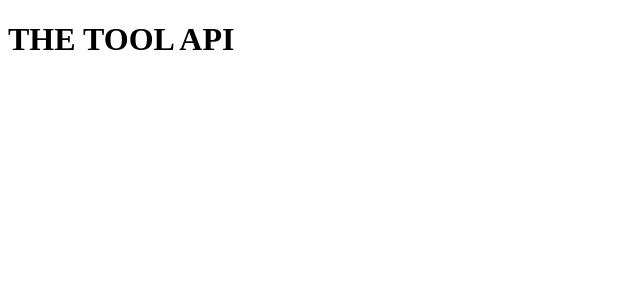
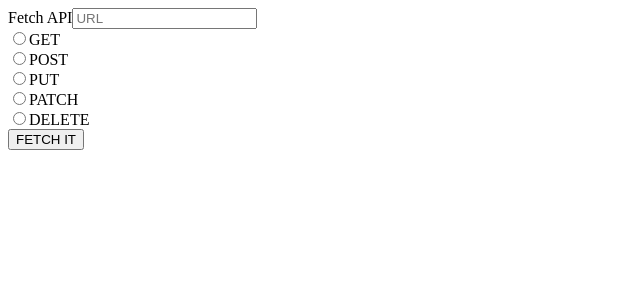
Before and after one commit to cristian-montes/the_api_tool, a React app: page / in a window 1280 px wide. Shown: the top 300 px of the page, without its empty margins (0-640 px from the left). Built offline with nearby package versions, Linux system fonts and the light colour scheme.

Commit message:
added basic skeleton for buttonverbs and form

```diff
--- /dev/null
+++ b/src/components/app/controls/ButtonVerbs.js
@@ -0,0 +1,19 @@
+import React  from "react";
+
+export default function ButtonVerb({verbName}){
+    return(
+        <div>
+            <input
+                id={verbName}
+                type="radio"
+                name="methodValue"
+                value='ALGO'
+                // checked={methodSelected === name}
+                // onChange={onChange}
+            />
+            <label htmlFor='verbs'>
+            {verbName}
+            </label>
+        </div>
+    )
+}
--- /dev/null
+++ b/src/components/app/controls/FormVerb.jsx
@@ -0,0 +1,32 @@
+import React from 'react';
+import ButtonVerb from './ButtonVerbs';
+
+function FormVerb({verbs}){
+
+    return(
+        <form>
+            <label>Fetch API</label>
+
+            <input
+                type="url"
+                placeholder="URL"
+                value=''
+                name="urlValue"
+            />
+            <div>
+                { verbs.map((verb)=>(
+                    <ButtonVerb
+                        verbName={verb}
+                        key={verb}
+                    />
+                    ))
+
+                }
+            </div>
+            <button>FETCH IT</button>
+
+        </form>
+    )
+}
+
+export default FormVerb;
--- a/src/containers/ToolAPIContainer.jsx
+++ b/src/containers/ToolAPIContainer.jsx
@@ -1,11 +1,13 @@
 import React, { Component } from "react";
+import FormVerb from "../components/app/controls/FormVerb";
+
 
 export default class ToolAPIContainer extends Component{
 
-
     render(){
+        const verbs =  ['GET', 'POST', 'PUT', 'PATCH', 'DELETE'];
         return(
-            <h1>THE TOOL API</h1>
+            <FormVerb verbs={verbs}/>
         );
 
 
```
